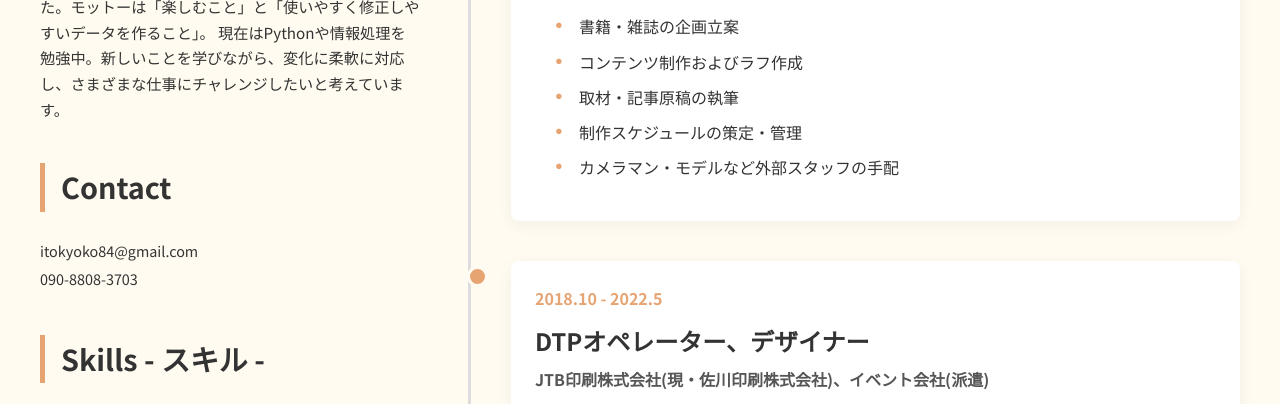
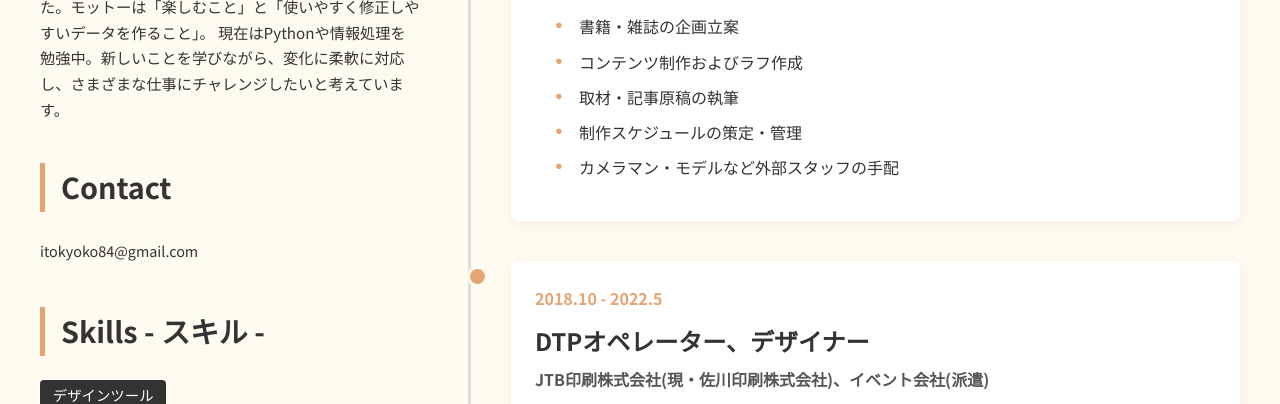
Before and after one commit to kyoppu84/history, a plain HTML site: page index.html in a window 1280 px wide. Shown: the part 390-794 px from the top of the page. Drawn offline with Linux system fonts and the light colour scheme.

Commit message:
index.html

```diff
--- a/index.html
+++ b/index.html
@@ -28,7 +28,6 @@
                 <div class="contact-content">
                     <div class="contact-info">
                         <p>itokyoko84@gmail.com</p>
-                        <p>090-8808-3703</p>
                     </div>
 
                 </div>
```
